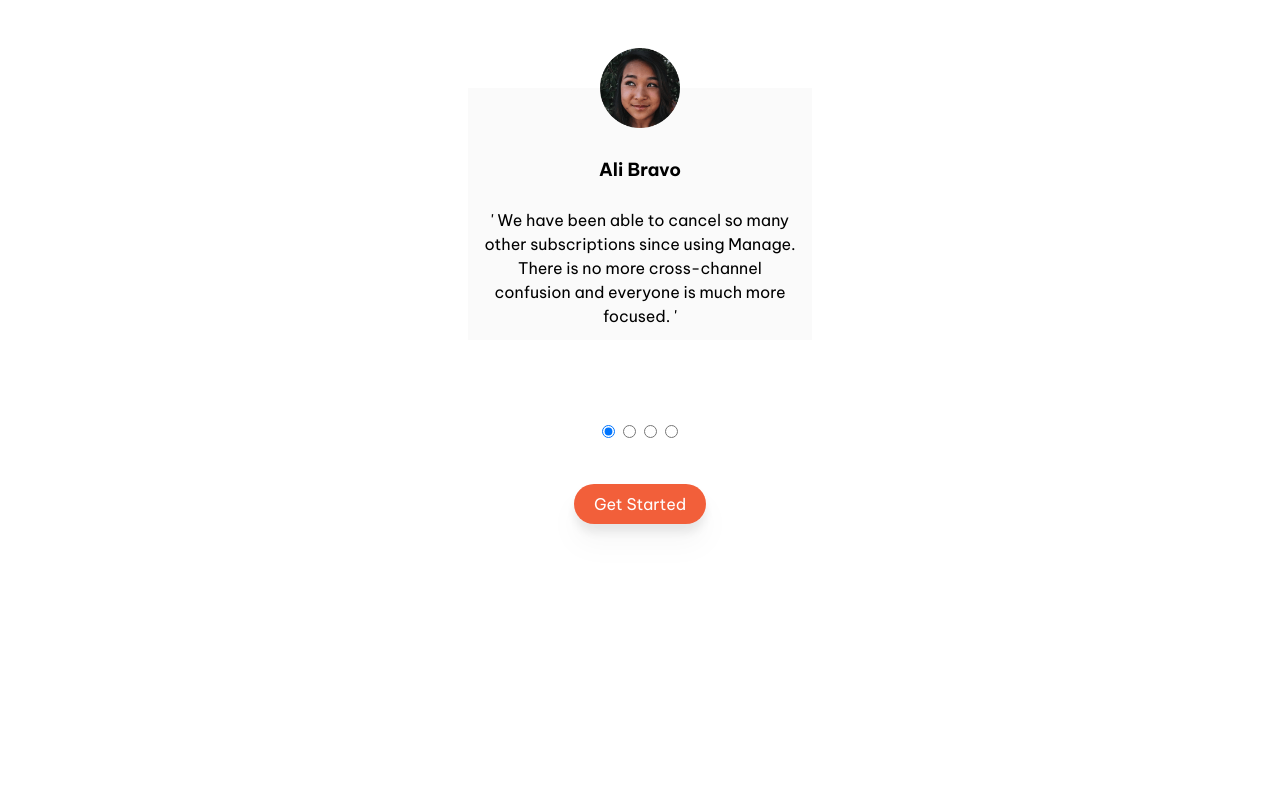
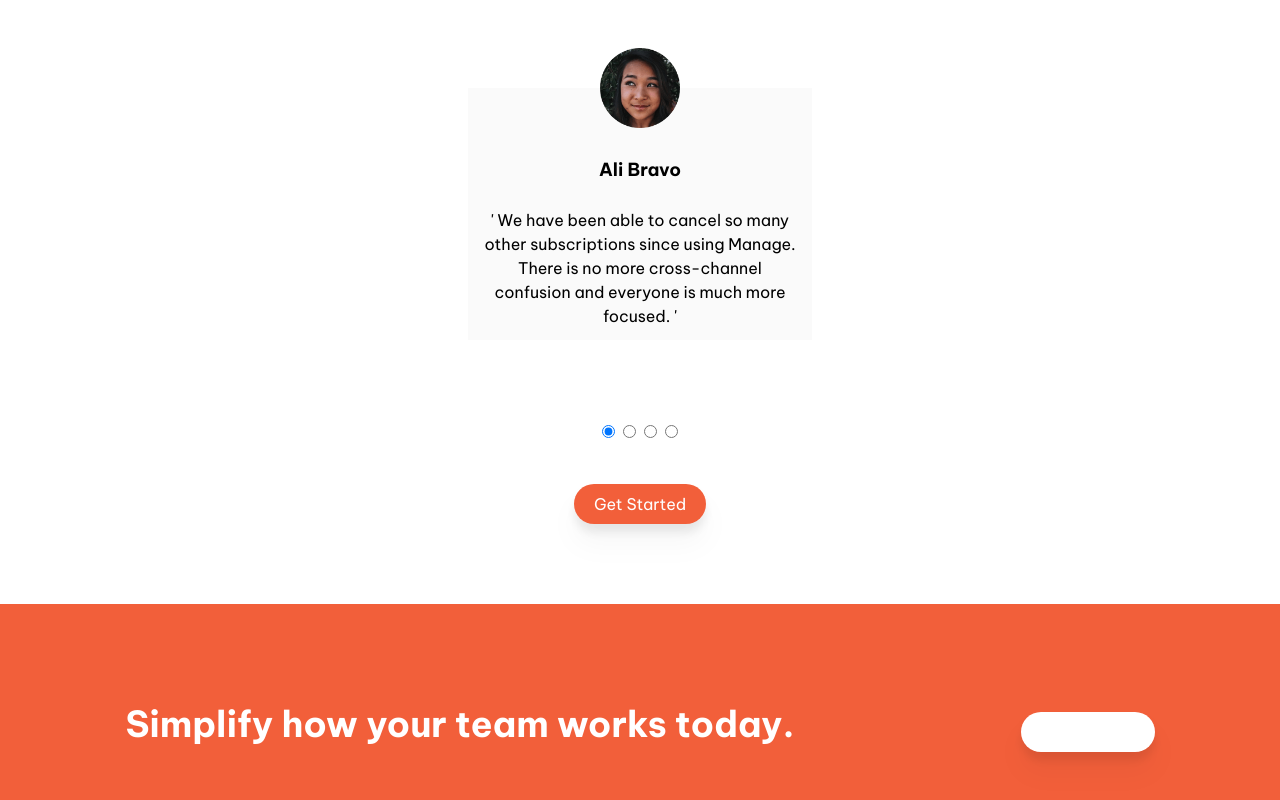
Before and after one commit to DannyHTML/manage, a Vue app: page / in a window 1280 px wide. Shown: the part 1193-1993 px from the top of the page. Before the commit the page ends 1797 px from the top, so only its background shows below. Built offline with nearby package versions, Linux system fonts and the light colour scheme.

Commit message:
Banner.vue done

```diff
--- a/src/App.vue
+++ b/src/App.vue
@@ -5,6 +5,7 @@ import SectionFirst from "./SectionFirst.vue";
 import About from "./About.vue";
 import AboutOptions from "./AboutOptions.vue";
 import Testimonials from "./Testimonials.vue";
+import Banner from "./Banner.vue";
 </script>
 
 <template>
@@ -26,6 +27,7 @@ import Testimonials from "./Testimonials.vue";
     </div>
   </div>
   <Testimonials />
+  <Banner />
 </template>
 
 <style scoped></style>
--- /dev/null
+++ b/src/Banner.vue
@@ -0,0 +1,18 @@
+<template>
+  <div
+    class="flex h-64 flex-col items-center justify-center bg-primary px-3 text-white lg:flex-row lg:justify-around"
+  >
+    <div class="mb-4 text-center">
+      <h2 class="text-4xl font-bold">Simplify how your team works today.</h2>
+    </div>
+    <div>
+      <Button class="bg-white font-medium text-primary" />
+    </div>
+  </div>
+</template>
+
+<script setup lang="ts">
+import Button from "./components/Button.vue";
+</script>
+
+<style scoped></style>
```
